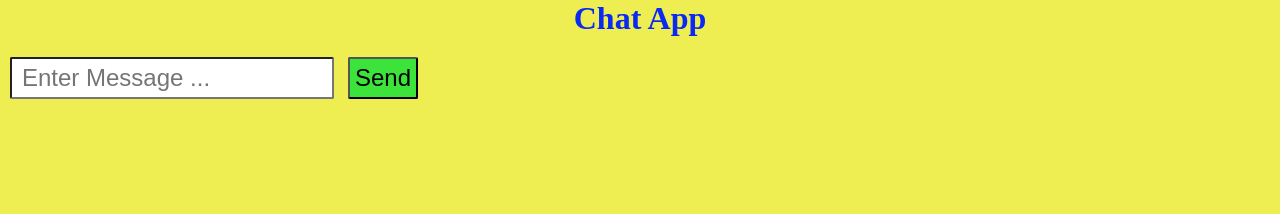
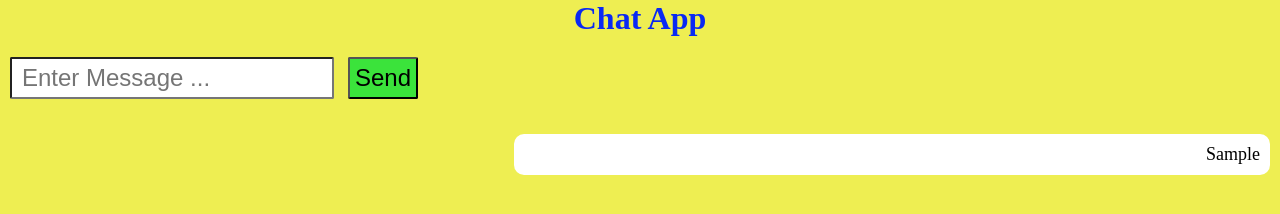
Before and after one commit to KARTIKPAUL/JavaScript30DaysChallanges, a website: page Day26/public/index.html in a window 1280 px wide. Both pictures are taken after typing "Sample" into the empty fields and a click on the button "Send". Drawn offline with nearby package versions, Linux system fonts and the light colour scheme; no server answers.

Commit message:
Day 26 Completed

```diff
--- a/Day26/index.js
+++ b/Day26/index.js
@@ -11,7 +11,7 @@ const io = new Server(server);
 io.on('connection',(socket) => {
     socket.on('userMessage' , (message) => {
         //console.log(`A new User Message ${message}`);
-        io.emit('message',message);
+        socket.broadcast.emit('message',message);
     });
 })
 
--- a/Day26/public/index.html
+++ b/Day26/public/index.html
@@ -5,19 +5,19 @@
     <meta name="viewport" content="width=device-width, initial-scale=1.0">
     <title>Chat App</title>
     <style>
-        *{
+        * {
             margin: 0;
             padding: 0;
             box-sizing: border-box;
         }
-        body{
-            background-color:#eeee52;
+        body {
+            background-color: #eeee52;
         }
-        h1{
+        h1 {
             text-align: center;
             color: #0a29f3;
         }
-        #msg1{
+        #msg1 {
             margin-left: 10px;
             margin-top: 20px;
             padding-left: 10px;
@@ -26,7 +26,7 @@
             border-radius: 2px;
             font-size: x-large;
         }
-        #btn1{
+        #btn1 {
             margin-top: 20px;
             padding: 5px;
             margin-left: 10px;
@@ -35,8 +35,33 @@
             cursor: pointer;
             background-color: #3be33b;
         }
-        #btn1:hover{
+        #btn1:hover {
             background-color: #0abe0a;
+        }
+        #messages {
+            margin-top: 20px;
+            padding: 10px;
+        }
+        .message {
+            margin: 5px 0;
+            padding: 10px;
+            border-radius: 10px;
+            max-width: 60%;
+            word-wrap: break-word;
+            font-size: large;
+        }
+        .user-message {
+            background-color: #ffffff;
+            color: #000000;
+            align-self: flex-end;
+            margin-left: auto;
+            text-align: right;
+        }
+        .server-message {
+            background-color: #0abe0a;
+            color: black;
+            align-self: flex-start;
+            text-align: left;
         }
     </style>
 </head>
@@ -49,23 +74,27 @@
     <script src="/socket.io/socket.io.js"></script>
     <script>
         const socket = io();
-        let btn1 = document.getElementById('btn1');
-        let msg1 = document.getElementById('msg1');
-        const allMessages = document.getElementById('messages')
+        const btn1 = document.getElementById('btn1');
+        const msg1 = document.getElementById('msg1');
+        const allMessages = document.getElementById('messages');
 
         socket.on('message', (message) => {
             const p = document.createElement('p');
             p.innerText = message;
+            p.classList.add('message', 'server-message');
             allMessages.appendChild(p);
         });
 
-        btn1.addEventListener('click',(e) => {
+        btn1.addEventListener('click', (e) => {
             e.preventDefault();
             const message = msg1.value;
-            socket.emit('userMessage',message);
+            socket.emit('userMessage', message);
+            const p = document.createElement('p');
+            p.innerText = message;
+            p.classList.add('message', 'user-message');
+            allMessages.appendChild(p);
             msg1.value = "";
-        })
-
+        });
     </script>
 </body>
 </html>
```
Also changed, not shown: Day26/Output/outputMessage.png (added).
